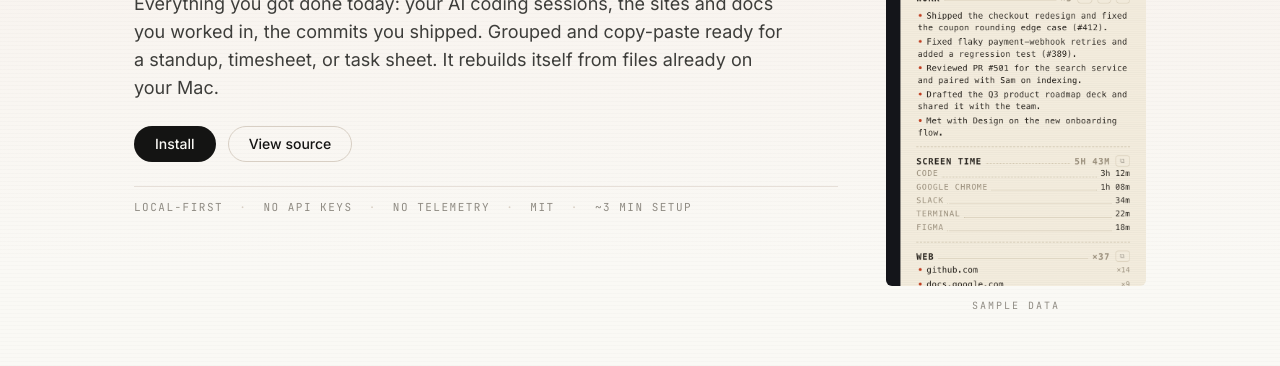
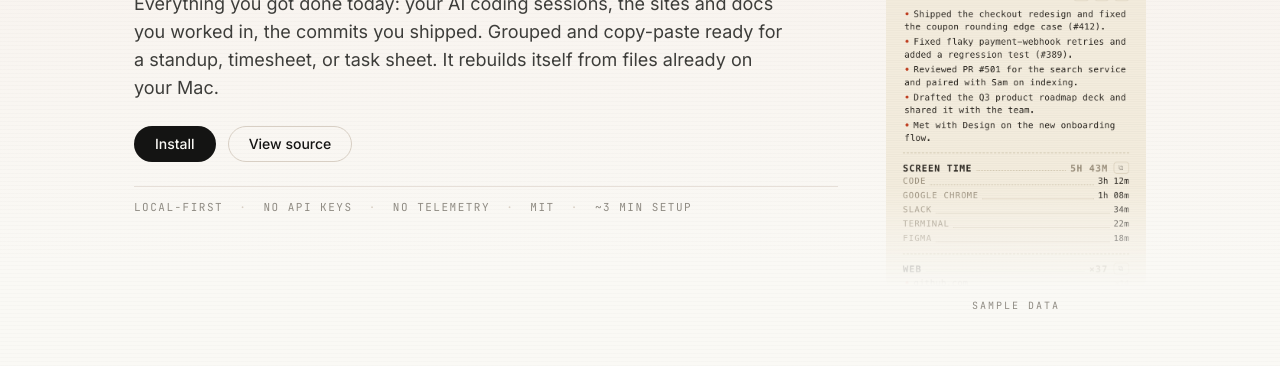
Before and after one commit to avinashgaurav/EOD, a plain HTML site: page site/index.html in a window 1280 px wide. Shown: the part 238-604 px from the top of the page. Drawn offline with Linux system fonts and the light colour scheme.

Commit message:
Fix the misaligned dark background behind the hero receipt
The hero screenshot carried the widget's dark desk baked into its
margins: a 40px strip down the left, none down the right, and a band
above the torn top edge. Centred in the layout but not centred in its
own file, so it read as a stray black rectangle sitting off-square
behind the paper. Obvious on the cream canvas, invisible on the dark
specimen band, which is why it survived earlier passes.

Cropping would have sliced through the zigzag teeth. The widget is
frameless and transparent in reality, so that desk is only wallpaper:
it is now flood-filled to alpha from the border inward, which leaves
the dark ink inside the paper untouched, then trimmed to the paper
bbox. 720x2000 -> 680x1968, 105,636 pixels cut. The sampled desk colour
was #14151a, matching --surface in extract.py.

The receipt now sits directly on the page and the torn edge shows the
background through its notches in both colour schemes.

Also masks the bottom of the cropped hero image. The 452px crop ended
on a hard horizontal edge through the middle of a line of text, which
looked like a broken image rather than a receipt that carries on.

The specimen band keeps the original screenshots: the desk blends into
that surface, and no rectangle is visible there.

Co-Authored-By: Claude Opus 5 (1M context) <noreply@anthropic.com>

```diff
--- a/site/index.html
+++ b/site/index.html
@@ -202,6 +202,11 @@ nav{
   display:block;width:100%;height:452px;object-fit:cover;object-position:top center;
   border-radius:var(--r-sm);
   animation:printdown 1.15s cubic-bezier(.16,1,.3,1) .1s both;
+  /* Without this the crop ends on a hard horizontal edge through the middle of
+     a line of text, which reads as a broken image rather than a receipt that
+     carries on. Fading into the page background says "continues" instead. */
+  -webkit-mask-image:linear-gradient(180deg,#000 78%,rgba(0,0,0,0) 100%);
+          mask-image:linear-gradient(180deg,#000 78%,rgba(0,0,0,0) 100%);
 }
 /* The widget prints down when it opens. The page opens the same way. */
 @keyframes printdown{
@@ -422,7 +427,7 @@ footer{border-top:1px solid var(--hairline);margin-top:var(--section);padding:va
         </p>
       </div>
       <figure class="hero-shot">
-        <img src="/screenshots/brief.png" width="720" height="2000" fetchpriority="high"
+        <img src="/screenshots/brief-cutout.png" width="680" height="1968" fetchpriority="high"
              alt="The EOD daily receipt: a cream thermal-paper widget listing the day's work items, screen time and visited sites.">
         <figcaption>Sample data</figcaption>
       </figure>
```
Also changed, not shown: site/screenshots/brief-cutout.png (added).
